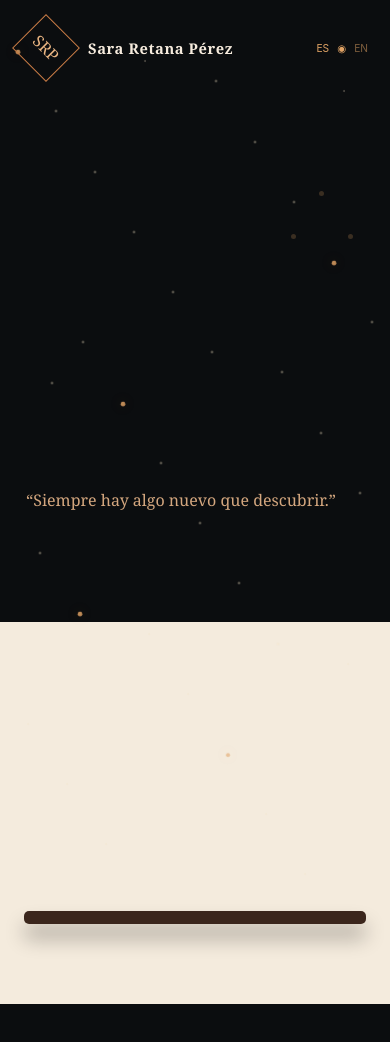
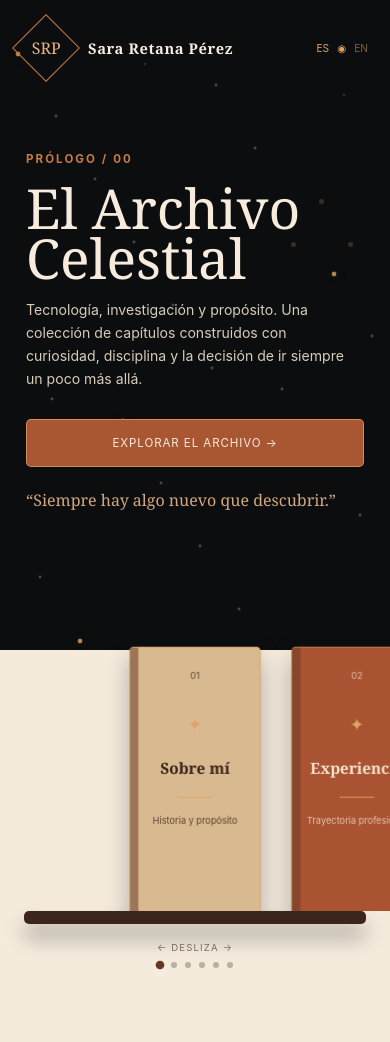
Before and after one commit to SaraR01/celestial-archive-portfolio, a React (Vite) app: page / in a window 390 px wide. Shown: the top 1042 px of the page. Before the commit the page ends 1004 px from the top, so only its background shows below. Built offline with nearby package versions, Linux system fonts and the light colour scheme.

Commit message:
v0.3 - Complete home library and responsive interactions

```diff
--- a/src/App.tsx
+++ b/src/App.tsx
@@ -1,7 +1,7 @@
 import { useEffect, useMemo, useRef, useState } from 'react';
 import type { BookDefinition, Language } from './types/content';
-import { booksEs } from './content/es';
-import { booksEn } from './content/en';
+import { booksEs, homeEs } from './content/es';
+import { booksEn, homeEn } from './content/en';
 import { profile } from './content/profile';
 import { Header } from './components/Header';
 import { CelestialBackground } from './components/CelestialBackground';
@@ -16,12 +16,13 @@ export default function App() {
   const pendingBookElement = useRef<HTMLButtonElement | null>(null);
 
   const books = useMemo(() => (language === 'es' ? booksEs : booksEn), [language]);
+  const home = language === 'es' ? homeEs : homeEn;
 
   useEffect(() => {
     if (!rootRef.current) return;
     const timeline = introTimeline(rootRef.current);
     return () => {
-    timeline?.kill();
+      timeline?.revert();
     };
   }, []);
 
@@ -51,34 +52,24 @@ export default function App() {
           <section className="hero">
             <div className="hero-copy">
               <p data-hero-kicker className="eyebrow">
-                {language === 'es' ? 'PRÓLOGO / 00' : 'PROLOGUE / 00'}
+                {home.prologue}
               </p>
-              <h1 data-hero-title>
-                {language === 'es' ? 'El Archivo Celestial' : 'The Celestial Archive'}
-              </h1>
-              <p data-hero-copy>
-                {language === 'es'
-                  ? 'Tecnología, investigación y propósito. Una colección de capítulos construidos con curiosidad, disciplina y la decisión de ir siempre un poco más allá.'
-                  : 'Technology, research and purpose. A collection of chapters built with curiosity, discipline and the decision to always go a little further.'}
-              </p>
+              <h1 data-hero-title>{home.title}</h1>
+              <p data-hero-copy>{home.description}</p>
               <a data-hero-cta href="#library" className="primary-cta">
-                {language === 'es' ? 'EXPLORAR EL ARCHIVO' : 'EXPLORE THE ARCHIVE'} →
+                {home.cta} →
               </a>
-              <p className="hero-quote">
-                {language === 'es'
-                  ? '“Siempre hay algo nuevo que descubrir.”'
-                  : '“There is always something new to discover.”'}
-              </p>
+              <p className="hero-quote">{home.quote}</p>
             </div>
 
             <div className="hero-meta">
-              <span>{profile.roleEs}</span>
-              <span>{profile.recognitionEs}</span>
+              <span>{language === 'es' ? profile.roleEs : profile.roleEn}</span>
+              <span>{language === 'es' ? profile.recognitionEs : profile.recognitionEn}</span>
               <span>{profile.location}</span>
             </div>
           </section>
 
-          <Library books={books} onOpen={openBook} />
+          <Library books={books} language={language} onOpen={openBook} />
         </main>
       </div>
 
--- a/src/components/BookCard.tsx
+++ b/src/components/BookCard.tsx
@@ -1,17 +1,18 @@
-import type { BookDefinition } from '../types/content';
+import type { BookDefinition, Language } from '../types/content';
 
 interface Props {
   book: BookDefinition;
+  language: Language;
   onOpen: (book: BookDefinition, element: HTMLButtonElement) => void;
 }
 
-export function BookCard({ book, onOpen }: Props) {
+export function BookCard({ book, language, onOpen }: Props) {
   return (
     <button
       className={`book-card book-card--${book.tone}`}
       data-book
       onClick={(event) => onOpen(book, event.currentTarget)}
-      aria-label={`Open ${book.title}`}
+      aria-label={language === 'es' ? `Abrir ${book.title}` : `Open ${book.title}`}
     >
       <span className="book-spine" aria-hidden="true" />
       <span className="book-number">{book.number}</span>
--- a/src/components/Header.tsx
+++ b/src/components/Header.tsx
@@ -10,8 +10,8 @@ interface Props {
 export function Header({ language, onLanguageChange }: Props) {
   return (
     <header className="site-header">
-      <a className="brand" href="#top" aria-label="Home">
-        <span className="monogram">SRP</span>
+      <a className="brand" href="#top" aria-label={language === 'es' ? 'Inicio' : 'Home'}>
+        <span className="monogram"><span>SRP</span></span>
         <span>
           <strong>{profile.name}</strong>
           <small>
@@ -21,7 +21,7 @@ export function Header({ language, onLanguageChange }: Props) {
         </span>
       </a>
 
-      <nav className="desktop-nav" aria-label="Main navigation">
+      <nav className="desktop-nav" aria-label={language === 'es' ? 'Navegación principal' : 'Main navigation'}>
         <a href="#library">{language === 'es' ? 'ARCHIVO' : 'ARCHIVE'}</a>
         <a href={profile.linkedin} target="_blank" rel="noreferrer">LINKEDIN</a>
         <a href={profile.github} target="_blank" rel="noreferrer">GITHUB</a>
--- a/src/components/LanguageSwitch.tsx
+++ b/src/components/LanguageSwitch.tsx
@@ -7,12 +7,22 @@ interface Props {
 
 export function LanguageSwitch({ language, onChange }: Props) {
   return (
-    <div className="language-switch" aria-label="Language selector">
-      <button className={language === 'es' ? 'active' : ''} onClick={() => onChange('es')}>
+    <div className="language-switch" aria-label={language === 'es' ? 'Selector de idioma' : 'Language selector'}>
+      <button
+        className={language === 'es' ? 'active' : ''}
+        onClick={() => onChange('es')}
+        aria-label={language === 'es' ? 'Cambiar a español' : 'Switch to Spanish'}
+        aria-pressed={language === 'es'}
+      >
         ES
       </button>
       <span aria-hidden="true">◉</span>
-      <button className={language === 'en' ? 'active' : ''} onClick={() => onChange('en')}>
+      <button
+        className={language === 'en' ? 'active' : ''}
+        onClick={() => onChange('en')}
+        aria-label={language === 'es' ? 'Cambiar a inglés' : 'Switch to English'}
+        aria-pressed={language === 'en'}
+      >
         EN
       </button>
     </div>
--- a/src/components/Library.tsx
+++ b/src/components/Library.tsx
@@ -1,20 +1,79 @@
-import type { BookDefinition } from '../types/content';
+import { useRef, useState } from 'react';
+import type { BookDefinition, Language } from '../types/content';
 import { BookCard } from './BookCard';
 
 interface Props {
   books: BookDefinition[];
+  language: Language;
   onOpen: (book: BookDefinition, element: HTMLButtonElement) => void;
 }
 
-export function Library({ books, onOpen }: Props) {
+export function Library({ books, language, onOpen }: Props) {
+  const booksRef = useRef<HTMLDivElement>(null);
+  const [activeBook, setActiveBook] = useState(0);
+
+  function updateActiveBook(container: HTMLDivElement) {
+    const center = container.scrollLeft + container.clientWidth / 2;
+    const cards = Array.from(container.children) as HTMLElement[];
+    const closestIndex = cards.reduce((closest, card, index) => {
+      const cardCenter = card.offsetLeft + card.offsetWidth / 2;
+      const closestCard = cards[closest];
+      const closestCenter = closestCard.offsetLeft + closestCard.offsetWidth / 2;
+      return Math.abs(cardCenter - center) < Math.abs(closestCenter - center)
+        ? index
+        : closest;
+    }, 0);
+
+    setActiveBook(closestIndex);
+  }
+
+  function scrollToBook(index: number) {
+    const container = booksRef.current;
+    const card = container?.children[index] as HTMLElement | undefined;
+    if (!container || !card) return;
+
+    container.scrollTo({
+      left: card.offsetLeft - (container.clientWidth - card.offsetWidth) / 2,
+      behavior: window.matchMedia('(prefers-reduced-motion: reduce)').matches
+        ? 'auto'
+        : 'smooth',
+    });
+  }
+
   return (
     <section id="library" className="library">
-      <div className="library-books">
+      <div
+        ref={booksRef}
+        className="library-books"
+        onScroll={(event) => updateActiveBook(event.currentTarget)}
+      >
         {books.map((book) => (
-          <BookCard key={book.id} book={book} onOpen={onOpen} />
+          <BookCard key={book.id} book={book} language={language} onOpen={onOpen} />
         ))}
       </div>
       <div className="library-shelf" />
+      <div className="library-navigation">
+        <span aria-hidden="true">← {language === 'es' ? 'desliza' : 'swipe'} →</span>
+        <div
+          className="library-dots"
+          aria-label={language === 'es' ? 'Navegación de libros' : 'Book navigation'}
+        >
+          {books.map((book, index) => (
+            <button
+              key={book.id}
+              type="button"
+              className={index === activeBook ? 'active' : ''}
+              aria-label={
+                language === 'es'
+                  ? `Ir al libro ${index + 1}: ${book.title}`
+                  : `Go to book ${index + 1}: ${book.title}`
+              }
+              aria-current={index === activeBook ? 'true' : undefined}
+              onClick={() => scrollToBook(index)}
+            />
+          ))}
+        </div>
+      </div>
     </section>
   );
 }
--- a/src/content/en.ts
+++ b/src/content/en.ts
@@ -1,4 +1,13 @@
 import type { BookDefinition, EducationItem, ExperienceItem, ProjectItem, SkillGroup } from '../types/content';
+
+export const homeEn = {
+  prologue: 'PROLOGUE / 00',
+  title: 'The Celestial Archive',
+  description:
+    'Technology, research and purpose. A collection of chapters built with curiosity, discipline and the decision to always go a little further.',
+  cta: 'EXPLORE THE ARCHIVE',
+  quote: '“There is always something new to discover.”',
+} as const;
 
 export const booksEn: BookDefinition[] = [
   { id: 'about', number: '01', title: 'About', subtitle: 'Story and purpose', tone: 'cream' },
--- a/src/content/es.ts
+++ b/src/content/es.ts
@@ -1,4 +1,13 @@
 import type { BookDefinition, EducationItem, ExperienceItem, ProjectItem, SkillGroup } from '../types/content';
+
+export const homeEs = {
+  prologue: 'PRÓLOGO / 00',
+  title: 'El Archivo Celestial',
+  description:
+    'Tecnología, investigación y propósito. Una colección de capítulos construidos con curiosidad, disciplina y la decisión de ir siempre un poco más allá.',
+  cta: 'EXPLORAR EL ARCHIVO',
+  quote: '“Siempre hay algo nuevo que descubrir.”',
+} as const;
 
 export const booksEs: BookDefinition[] = [
   { id: 'about', number: '01', title: 'Sobre mí', subtitle: 'Historia y propósito', tone: 'cream' },
--- a/src/styles/layout.css
+++ b/src/styles/layout.css
@@ -35,7 +35,7 @@
   display: grid; place-items: center; transform: rotate(45deg);
   font-family: var(--font-serif); color: #eab582;
 }
-.monogram::first-letter { transform: rotate(-45deg); }
+.monogram > span { transform: rotate(-45deg); }
 .desktop-nav { display: flex; gap: 34px; font-size: .7rem; letter-spacing: .08em; }
 .desktop-nav a:hover { color: var(--copper-bright); }
 .language-switch { display: flex; align-items: center; gap: 8px; font-size: .72rem; color: var(--copper-bright); }
@@ -68,9 +68,17 @@
   border: 1px solid rgba(217,151,89,.65); border-radius: 5px; cursor: pointer;
   box-shadow: var(--shadow-card); text-align: center; padding: 24px 14px;
   display: flex; flex-direction: column; align-items: center;
-  transition: transform .25s ease, box-shadow .25s ease, filter .25s ease;
+  transition:
+    transform .42s cubic-bezier(.2, .75, .25, 1),
+    box-shadow .42s ease,
+    filter .42s ease;
 }
-.book-card:hover { transform: translateY(-18px) rotateZ(-1deg); box-shadow: 10px 18px 34px rgba(0,0,0,.34); filter: brightness(1.08); }
+.book-card:hover { transform: translateY(-18px); box-shadow: 10px 22px 38px rgba(0,0,0,.38); filter: brightness(1.06); }
+.library-shell a:focus-visible,
+.library-shell button:focus-visible {
+  outline: 2px solid var(--copper-bright);
+  outline-offset: 4px;
+}
 .book-spine { position: absolute; left: 0; top: 0; width: 9px; height: 100%; background: rgba(107,60,40,.54); }
 .book-number { font-size: .65rem; margin-bottom: 34px; opacity: .72; }
 .book-star { color: var(--copper-bright); margin-bottom: 24px; font-size: 1.2rem; }
@@ -84,6 +92,7 @@
 .book-card--copper { background: #9a5f39; color: #f5ddbe; }
 .book-card--brown { background: #673721; color: #f2d4af; }
 .library-shelf { height: 13px; margin-top: 12px; background: #3b261c; border-radius: 5px; box-shadow: 0 14px 20px rgba(0,0,0,.3); }
+.library-navigation { display: none; }
 
 .book-modal {
   position: fixed; inset: 0; z-index: 80;
@@ -212,13 +221,39 @@ blockquote { margin: 28px 0 5px; color: #6a4330; font-size: 1.55rem; }
     gap: 18px;
     overflow-x: auto;
     padding: 20px calc(50vw - 72px) 28px;
+    scroll-padding-inline: calc(50vw - 72px);
     scroll-snap-type: x mandatory;
     scrollbar-width: none;
+    overscroll-behavior-x: contain;
+    touch-action: pan-x pan-y;
+    -webkit-overflow-scrolling: touch;
   }
   .library-books::-webkit-scrollbar { display: none; }
-  .book-card { flex: 0 0 144px; scroll-snap-align: center; transform: scale(.92); }
+  .book-card { flex: 0 0 144px; scroll-snap-align: center; scroll-snap-stop: always; transform: scale(.92); }
   .book-card:hover { transform: translateY(-8px) scale(.96); }
   .library-shelf { margin: 0 24px; }
+  .library-navigation {
+    display: grid;
+    justify-items: center;
+    gap: 9px;
+    margin-top: 18px;
+    color: rgba(58,36,27,.62);
+    font-size: .6rem;
+    letter-spacing: .12em;
+    text-transform: uppercase;
+  }
+  .library-dots { display: flex; align-items: center; gap: 8px; }
+  .library-dots button {
+    width: 6px;
+    height: 6px;
+    padding: 0;
+    border: 0;
+    border-radius: 50%;
+    background: rgba(58,36,27,.3);
+    cursor: pointer;
+    transition: transform .25s ease, background-color .25s ease;
+  }
+  .library-dots button.active { transform: scale(1.45); background: #673721; }
 
   .book-modal { padding: 90px 14px 64px; align-items: start; overflow: auto; }
   .open-book {
--- a/src/styles/motion.css
+++ b/src/styles/motion.css
@@ -19,3 +19,7 @@
     transition-duration: .01ms !important;
   }
 }
+
+@media (min-width: 901px) and (prefers-reduced-motion: reduce) {
+  .book-card:hover { transform: none; }
+}
```
